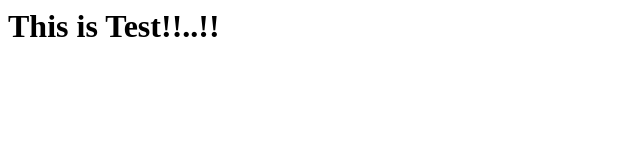
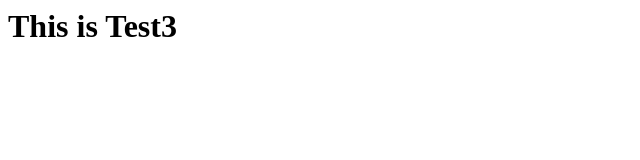
Before and after one commit to ywc-myeongseok/ms-copilot, a plain HTML site: page copilot/amazon-ecs-cli-sample-app/index.html in a window 1280 px wide. Shown: the full height of the page, 0-640 px from the left. Drawn offline with Linux system fonts and the light colour scheme.

```diff
--- a/copilot/amazon-ecs-cli-sample-app/index.html
+++ b/copilot/amazon-ecs-cli-sample-app/index.html
@@ -1 +1 @@
-<h1>This is Test!!..!!</h1>
+<h1>This is Test3</h1>
```
